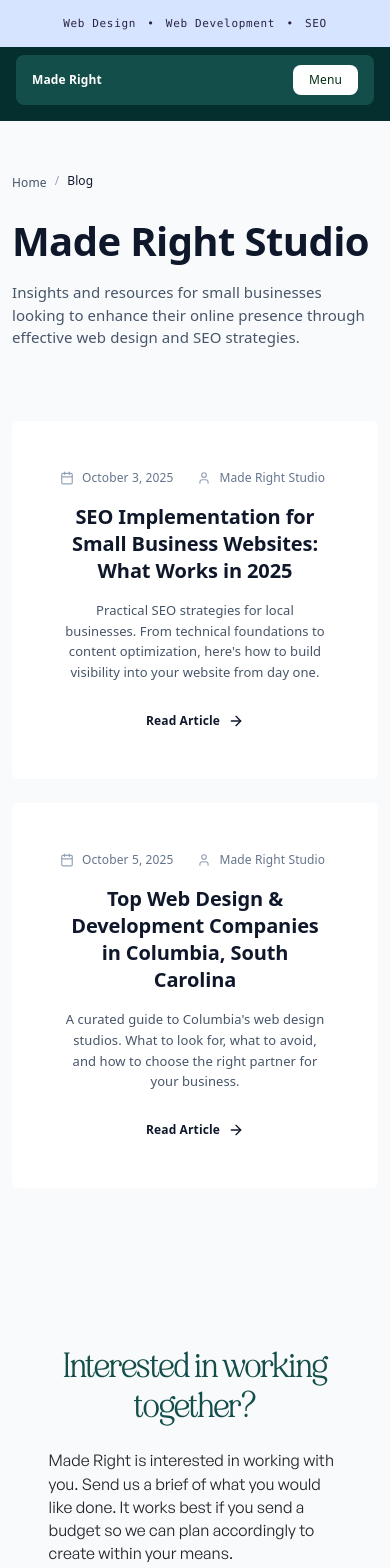
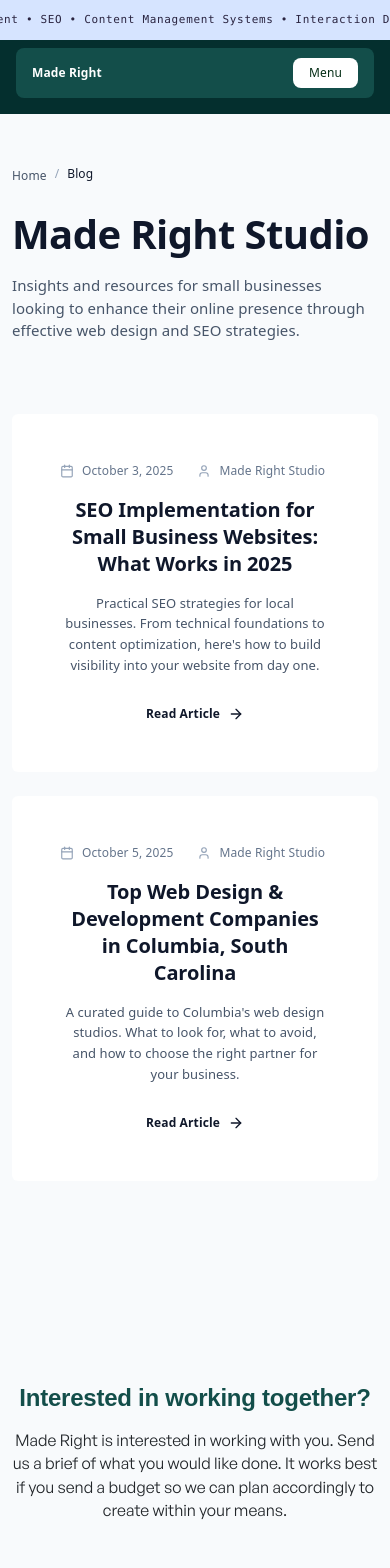
Before and after one commit to alexgoodestudio/maderight.studio, a React (Create React App) app: page /blog in a window 390 px wide. Shown: the top 1568 px of the page. Built offline with nearby package versions, Linux system fonts and the light colour scheme; a web font is replaced by a local one.

Commit message:
lora implementation

```diff
--- a/src/Components/Banner.js
+++ b/src/Components/Banner.js
@@ -13,22 +13,23 @@ function Banner() {
 
   useGSAP(() => {
     const el = textRef.current;
-    const containerWidth = el.parentElement.offsetWidth;
-    const textWidth = el.offsetWidth;
+    const textWidth = el.offsetWidth / 3; // Divide by 3 since we repeat text 3 times
 
-    // position text to start 1/3 across the screen
-    const startPosition = containerWidth / 3;
-    gsap.set(el, { x: startPosition });
+    // Start from right edge (positive value)
+    gsap.set(el, { x: 0 });
 
     animationRef.current = gsap.to(el, {
-      x: -textWidth - containerWidth,
+      x: -textWidth,
       duration: 20,
       ease: "linear",
       repeat: -1,
+      modifiers: {
+        x: gsap.utils.unitize(x => parseFloat(x) % -textWidth)
+      },
       scrollTrigger: {
         trigger: containerRef.current,
-        start: "top bottom", // animation starts when top of element hits bottom of viewport
-        end: "bottom top", // animation pauses when bottom of element hits top of viewport
+        start: "top bottom",
+        end: "bottom top",
         toggleActions: "play pause resume pause",
       },
     });
@@ -46,6 +47,8 @@ function Banner() {
     }
   };
 
+  const bannerText = "How can we help you make an impact? Lets talk about it. ";
+
   return (
     <div
       ref={containerRef}
@@ -54,7 +57,7 @@ function Banner() {
       onMouseLeave={handleMouseLeave}
     >
       <span ref={textRef} className="banner-text text-white">
-         How can we help you make an impact? Lets talk about it.
+        {bannerText.repeat(3)}
       </span>
     </div>
   );
--- a/src/Components/Contact.js
+++ b/src/Components/Contact.js
@@ -6,16 +6,19 @@ function Contact() {
   };
 
   return (
-    <div className="row contact">
-      <div className="col-lg-12 col-12 bg-slate-50  contact text-dark d-flex flex-column justify-content-center items-center text-center p-4">
-        <h3 className="text-5xl text-teal-900 eighties font-bold mb-3">
+    <div className="row  contact">
+      <div className="col-lg-12 col-12  bg-slate-50  contact text-dark d-flex flex-column justify-content-center items-center text-center p-4">
+        <h3 className="text-4xl  text-teal-900 lora font-bold mb-3">
           Interested in working together?
         </h3>
-        <p className="text-xl contact-body gs text-start mb-5">
+        <div className='col-md-5'>
+ <p className="text-xl  gs  mb-5">
           Made Right is interested in working with you. Send us a brief of what
           you would like done. It works best if you send a budget so we can plan
           accordingly to create within your means.
         </p>
+        </div>
+
         <button
           onClick={handleContactClick}
           className="btn-contact text-lg font-mono bg-teal-900 text-sky-50 px-5 py-3 rounded"
--- a/src/Components/Footer.js
+++ b/src/Components/Footer.js
@@ -12,6 +12,7 @@ function Footer() {
 
   useEffect(() => {
     const ctx = gsap.context(() => {
+      // Scroll reveal animation
       gsap.from(titleRef.current, {
         scrollTrigger: {
           trigger: titleRef.current,
@@ -19,9 +20,9 @@ function Footer() {
           toggleActions: "play none none none",
         },
         duration: 1.2,
-        y: -40,
-        opacity: 20,
-        ease: "bounce.out",
+        y: 30,
+        opacity: 0,
+        ease: "power2.out",
       });
     }, footerRef);
 
@@ -107,7 +108,7 @@ function Footer() {
                 <ul className="list-unstyled">
                   <li className="mb-3">
                     <a
-                      href="https://lemichclinic.netlify.app"
+                      href="https://lemich.netlify.app"
                       className="text-md text-slate-300 hover:text-slate-100 text-decoration-none d-inline-block transition-colors"
                       target="_blank"
                       rel="noopener noreferrer"
--- a/src/Components/Mission.js
+++ b/src/Components/Mission.js
@@ -37,19 +37,27 @@ function Mission() {
         background: ${colors[i % colors.length]};
         left: 50%;
         top: 50%;
-        opacity: 1;
+        opacity: 0;
         border-radius: 50%;
       `;
       confettiContainer.current.appendChild(confetti);
 
-      gsap.to(confetti, {
-        x: xDest,
-        y: yDest,
-        opacity: 0,
-        duration: 2,
-        ease: 'power2.out',
-        onComplete: () => confetti.remove()
-      });
+      gsap.timeline()
+        .to(confetti, {
+          x: xDest,
+          y: yDest,
+          opacity: 1,
+          duration: 0.8,
+          ease: 'power2.out',
+        })
+        .to(confetti, {
+          x: xDest * 2.5,
+          y: yDest * 2.5,
+          opacity: 0,
+          duration: 0.4,
+          ease: 'power1.inOut',
+          onComplete: () => confetti.remove()
+        });
     }
   };
 
--- a/src/Components/NavBanner.js
+++ b/src/Components/NavBanner.js
@@ -1,15 +1,70 @@
+import { useRef, useEffect, useState } from "react";
+import { gsap } from "gsap";
+import { useGSAP } from "@gsap/react";
+
 function NavBanner() {
+  const textRef = useRef();
+  const containerRef = useRef();
+  const [isMobile, setIsMobile] = useState(false);
+
+  useEffect(() => {
+    const checkMobile = () => {
+      setIsMobile(window.innerWidth <= 768);
+    };
+
+    checkMobile();
+    window.addEventListener('resize', checkMobile);
+    return () => window.removeEventListener('resize', checkMobile);
+  }, []);
+
+  useGSAP(() => {
+    if (!isMobile || !textRef.current) return;
+
+    const el = textRef.current;
+    const textWidth = el.offsetWidth / 3; // Divide by 3 since we repeat text 3 times
+
+    // Start from off-screen left
+    gsap.set(el, { x: -textWidth });
+
+    // Animate to the right, looping every time one full cycle completes
+    gsap.to(el, {
+      x: 0,
+      duration: 15,
+      ease: "linear",
+      repeat: -1,
+      modifiers: {
+        x: gsap.utils.unitize(x => parseFloat(x) % textWidth)
+      }
+    });
+  }, [isMobile]);
+
+  const bannerText = "Web Design • Web Development • SEO • Content Management Systems • Interaction Design • ";
+
   return (
     <header
-      className="bg-nav-banner text-slate-800 text-center "
+      ref={containerRef}
+      className="bg-nav-banner text-slate-800 position-relative overflow-hidden"
       role="banner"
       aria-label="Site information banner"
+      style={{ height: isMobile ? '40px' : 'auto' }}
     >
-      <p
-        className="text-xs font-mono pb-3 pt-3 mb-0 nav-banner-text"
-      >
-         Web Design <span className="mx-1"> • </span> Web Development <span className="mx-1"> • </span>  SEO
-      </p>
+      {isMobile ? (
+        <span
+          ref={textRef}
+          className="position-absolute text-xs font-mono nav-banner-text d-inline-block"
+          style={{
+            whiteSpace: 'nowrap',
+            paddingTop: '12px',
+            paddingBottom: '12px'
+          }}
+        >
+          {bannerText.repeat(3)}
+        </span>
+      ) : (
+        <p className="text-xs font-mono pb-3 pt-3 mb-0 nav-banner-text text-center">
+          Web Design <span className="mx-1"> • </span> Web Development <span className="mx-1"> • </span> SEO <span className="mx-1"> • </span> Content Management Systems <span className="mx-1"> • </span> Interaction Design
+        </p>
+      )}
     </header>
   );
 }
--- a/src/Components/Services.js
+++ b/src/Components/Services.js
@@ -198,7 +198,7 @@ function Services() {
                   <h2
                     id="services-heading"
                     ref={headingRef}
-                    className="text-5xl text-lg-6xl gs font-black  mb-3 section-heading"
+                    className="text-5xl text-lg-6xl lora font-black  mb-3 section-heading"
                   >
                     What We Do.
                   </h2>
--- a/src/Components/Stats.js
+++ b/src/Components/Stats.js
@@ -112,7 +112,7 @@ function Stats() {
                 <div className="col-12 col-lg-8">
                   <h2
                     id="stats-heading"
-                    className="text-5xl text-lg-6xl gs font-black mb-3 section-heading"
+                    className="text-5xl text-lg-6xl lora font-black mb-3 section-heading"
                   >
                     Performance that matters.
                   </h2>
@@ -135,7 +135,7 @@ function Stats() {
                   >
                     <div
                       ref={el => valueRefs.current[index] = el}
-                      className="text-6xl text-lg-7xl gs font-bold mb-2 text-teal-800 stat-value"
+                      className="text-6xl lora font-bold mb-2 text-teal-800 stat-value"
                     >
                       {metric.prefix || ''}{metric.value}{metric.suffix || ''}
                     </div>
--- a/src/Components/Style.css
+++ b/src/Components/Style.css
@@ -383,9 +383,7 @@ body {
   height: 65vh;
 }
 
-.contact-body {
-  padding: 2% 33%;
-}
+
 
 .bg-nav-banner{
   background-color: #D6E4FF;
@@ -508,9 +506,7 @@ body {
     padding: clamp(2rem, 6vw, 4rem) 0;
   }
 
-  .contact-body {
-    padding: 2% 10%;
-  }
+
 
   .featured-body {
     padding: 80px 30px 120px;
```
Also changed, not shown: src/Components/Featured.js (+21 -3 lines).
